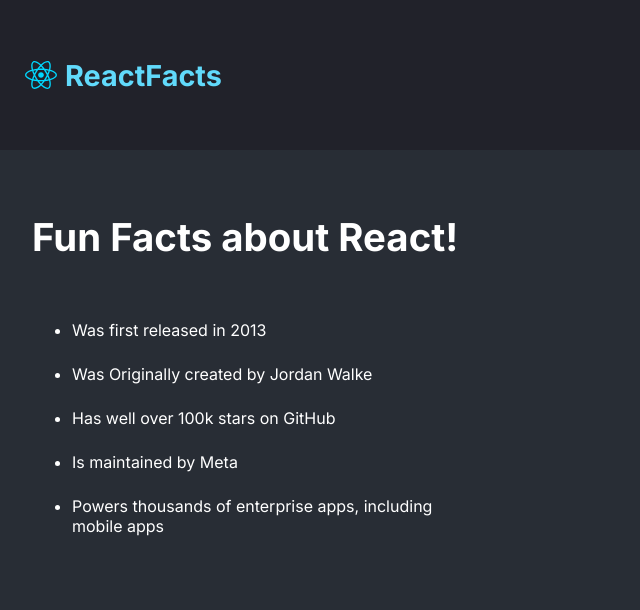
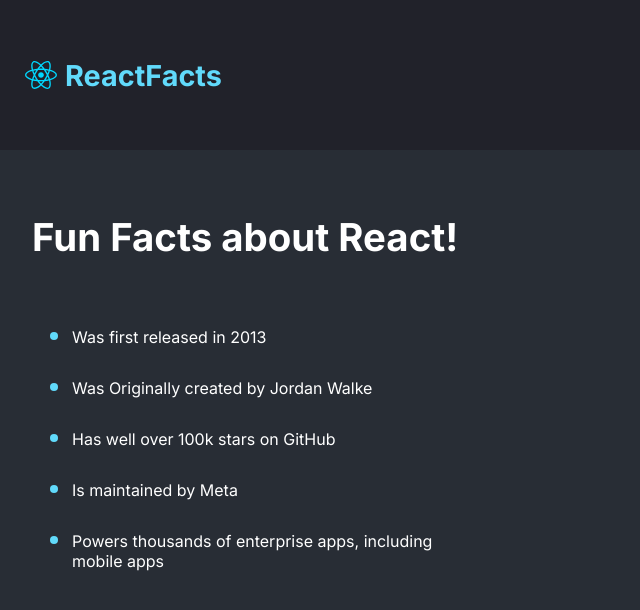
Before and after one commit to JAlazer/ReactLearn, a React (Vite) app in the folder project1/: page / in a window 1280 px wide. Shown: the top 610 px of the page, without its empty margins (0-640 px from the left). Built offline with nearby package versions, Linux system fonts and the light colour scheme.

Commit message:
Styling done!

```diff
--- a/project1/src/ReactFactStyle.css
+++ b/project1/src/ReactFactStyle.css
@@ -31,6 +31,9 @@
 
 .main {
     padding: 64px 32px;
+    background-image: url(./assets/reactjs-icon2.png);
+    background-repeat: no-repeat;
+    background-position: right 65%;
 }
 
 
@@ -49,3 +52,8 @@
 .main-list li {
     padding-block: 12px;
 }
+
+.main-list li::marker {
+    color: rgba(97, 218, 251, 1);
+    font-size: 1.5rem;
+}
```
Also changed, not shown: project1/src/assets/reactjs-icon2.png (added).
